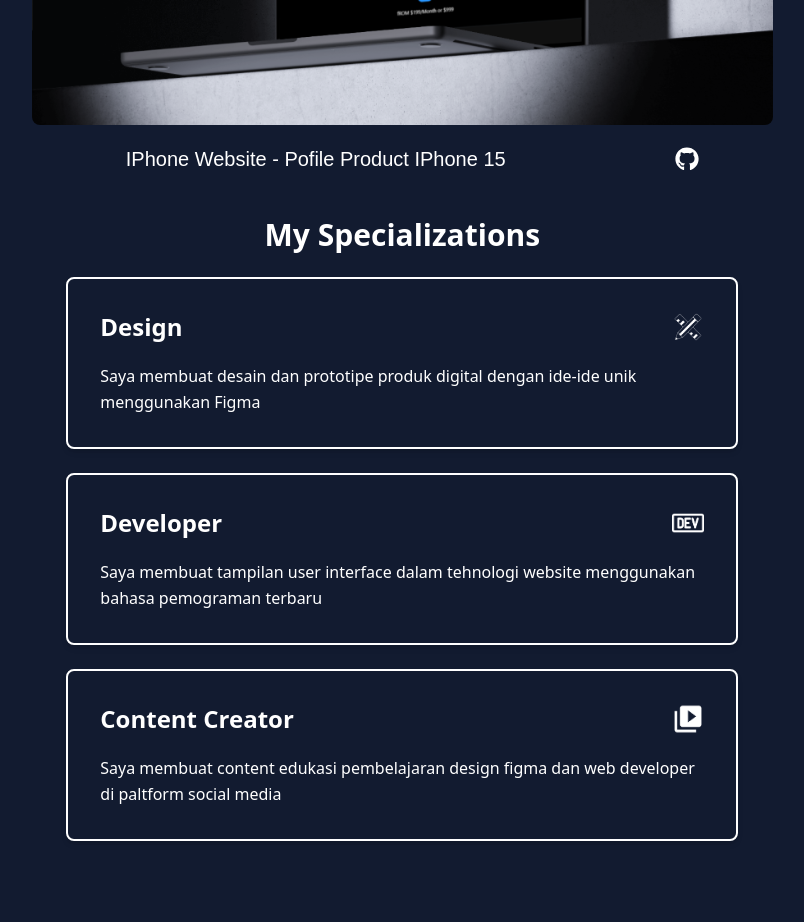
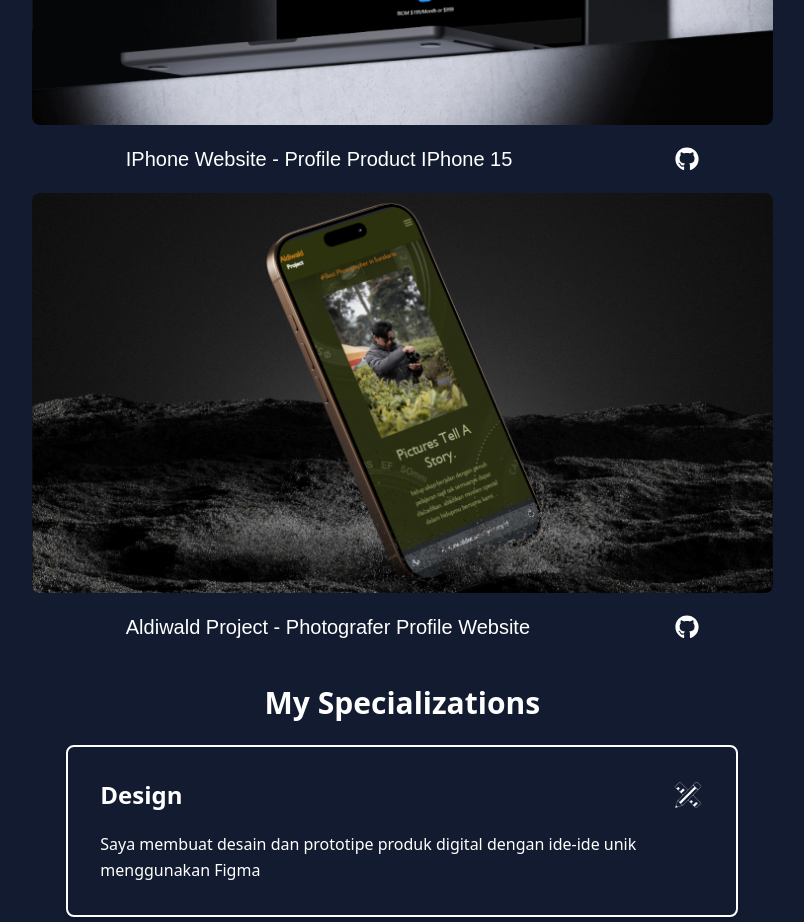
Before and after one commit to szuryanailham/CodeCraft_Studio, a React (Create React App) app: page / in a window 1280 px wide. Shown: the part 4640-5562 px from the top of the page, without its empty margins (451-1255 px from the left). Before the commit the page ends 5521 px from the top, so only its background shows below. Built offline with nearby package versions, Linux system fonts and the light colour scheme.

Commit message:
menambahkan portofolio baru

```diff
--- a/src/Assets/Utils/Index.js
+++ b/src/Assets/Utils/Index.js
@@ -21,6 +21,7 @@ import project_image2 from "../Images/Porto/project2.png";
 import project_image3 from "../Images/Porto/project3.png";
 import project_image4 from "../Images/Porto/project4.png";
 import project_image5 from "../Images/Porto/project5.png";
+import project_image6 from "../Images/Porto/project6.png";
 import reactporto from "../Images/icon/react.png";
 import tailwindsporto from "../Images/icon/tailwinds.png";
 import javascriptporto from "../Images/icon/javascript.png";
@@ -53,6 +54,7 @@ export const project2 = project_image2;
 export const project3 = project_image3;
 export const project4 = project_image4;
 export const project5 = project_image5;
+export const project6 = project_image6;
 export const reactPorto = reactporto;
 export const tailwindsPorto = tailwindsporto;
 export const javascriptPorto = javascriptporto;
--- a/src/Components/Portofolio.js
+++ b/src/Components/Portofolio.js
@@ -7,7 +7,7 @@ const Portofolio = () => {
       <h1 className="text-2xl font-poppins font-fontTitle font-bold text-center mt-10 md:text-3xl mb-3 py-2 text-colortitle">My Portofolio</h1>
       <div className="px-3 md:px-10">
         {portofolio.map((item, id) => (
-          <a href={item.url} key={id}>
+          <a target="_blank" rel="noopener noreferrer" href={item.url} key={id}>
             <div className="relative group w-full h-[250px] md:h-[400px] rounded-lg overflow-hidden">
               <div style={{ backgroundImage: `url(${item.img})` }} className="w-full h-full bg-cover bg-center transition-transform duration-500 group-hover:scale-105"></div>
               <div className="absolute bottom-4 left-5 bg-opacity-50 opacity-0 group-hover:opacity-100 transition-opacity duration-500">
--- a/src/constants/index.js
+++ b/src/constants/index.js
@@ -1,4 +1,4 @@
-import { Instagram, javascriptPorto, whatsapp, laravelPorto, Linkedin, project1, project2, project3, project4, reactPorto, tailwindsPorto, Tiktok, Ability1, Ability2, Ability3, gsap, three, project5 } from "../Assets/Utils/Index";
+import { Instagram, javascriptPorto, whatsapp, laravelPorto, Linkedin, project1, project2, project3, project4, reactPorto, tailwindsPorto, Tiktok, Ability1, Ability2, Ability3, gsap, three, project5, project6 } from "../Assets/Utils/Index";
 export const title = "HEI, I AM SZURYANA ";
 
 export const Deskripsi = "Saya Front-End Developer dengan 2+ tahun pengalaman dalam membangun antarmuka web responsif dan interaktif. Menguasai Figma Design, HTML, CSS, JavaScript, dan framework modern ";
@@ -91,10 +91,18 @@ export const portofolio = [
   {
     id: "5",
     url: "https://iphone-website-blush.vercel.app/",
-    nama: "IPhone Website - Pofile Product IPhone 15",
+    nama: "IPhone Website - Profile Product IPhone 15",
     github: "https://github.com/szuryanailham/IPhone-Website",
     img: project5,
     tehno: { reactPorto, javascriptPorto, tailwindsPorto, gsap, three },
+  },
+  {
+    id: "6",
+    url: "https://www.aldiwaldproject.my.id/",
+    nama: "Aldiwald Project - Photografer Profile Website",
+    github: "https://github.com/szuryanailham/Aldy_project",
+    img: project6,
+    tehno: { reactPorto, javascriptPorto, tailwindsPorto },
   },
 ];
 
```
Also changed, not shown: src/Assets/Images/Porto/project6.png (added).
